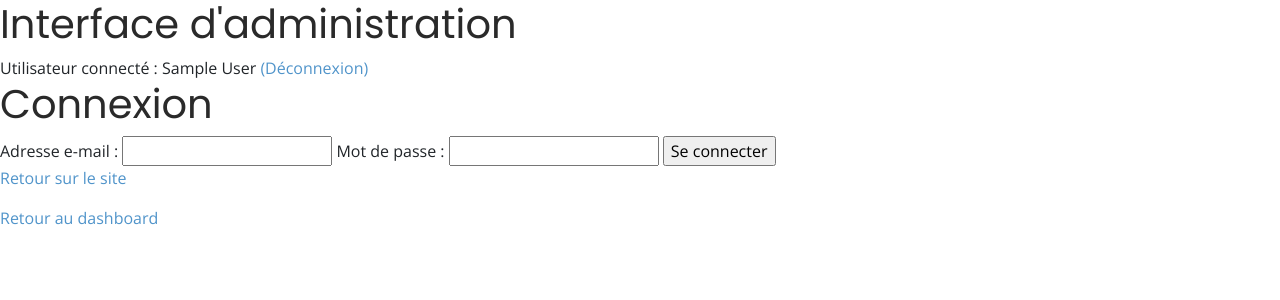
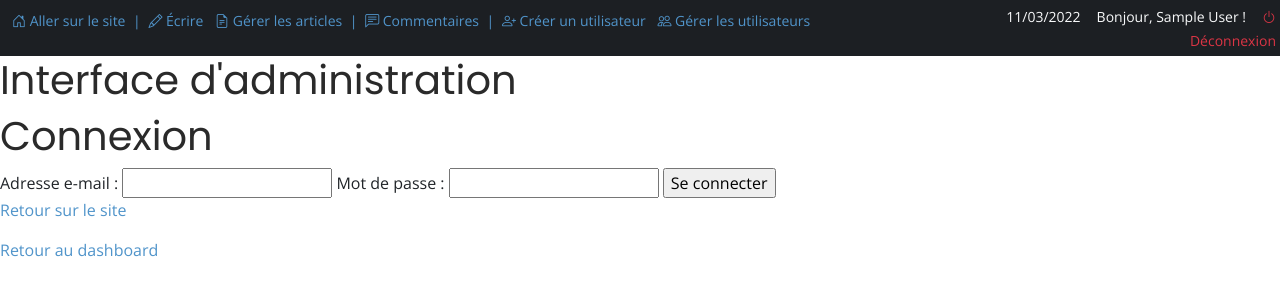
Before and after one commit to teddylelong/openclassrooms-p5, a PHP site: page /login/ in a window 1280 px wide. Shown: the top 300 px of the page. Run offline with PHP 8.4, Linux system fonts and the light colour scheme; the visitor is signed in with stand-in values (Sample User, id 1); data that the repository does not hold is empty; classes that the project's autoload settings leave out are loaded by file name; some libraries are stand-ins or nearby versions.

Commit message:
Refactoring admin layout into Twig template parts

```diff
--- a/templates/adminlayout.html.twig
+++ b/templates/adminlayout.html.twig
@@ -10,35 +10,24 @@
 <body class="admin">
     {% block body %}
 
-    <header>
-        {% block header %}
-            <h1>Interface d'administration</h1>
+        <!-- Top Header -->
+        {% include 'template-parts/admin/admin-top-header.part.twig' %}
 
-            {% if session.username %}
-                Utilisateur connecté : {{ session.username }} <a class="text-primary" href="/logout/">(Déconnexion)</a>
-            {% endif %}
-        {% endblock header %}
-    </header>
+        <!-- Header -->
+        {% include 'template-parts/admin/admin-header.part.twig' %}
 
-    <nav>
-        {% block navigation %}
-        {% endblock navigation %}
-    </nav>
+        <!-- Nav menu -->
+        {% include'template-parts/admin/admin-nav.part.twig' %}
 
-        {{ notificationDisplay() }}
+            {{ notificationDisplay() }}
 
         {% block content %}
         {% endblock content %}
 
-        <footer>
-            {% block footer %}
-                <p><a href="/login/">Retour au dashboard</a></p>
-            {% endblock footer %}
-        </footer>
+        <!-- Footer -->
+        {% include 'template-parts/admin/admin-footer.part.twig' %}
 
     {% endblock body %}
 
-
 </body>
-
 </html>
--- a/templates/layout.html.twig
+++ b/templates/layout.html.twig
@@ -12,7 +12,7 @@
     {% block body %}
 
     <!-- Top Header -->
-    {% include 'template-parts/top-header.part.twig' %}
+    {% include 'template-parts/website-top-header.part.twig' %}
 
     <!-- Header + Nav -->
     {% include'template-parts/website-header.part.twig' %}
--- /dev/null
+++ b/templates/template-parts/admin/admin-footer.part.twig
@@ -0,0 +1,5 @@
+<footer>
+    {% block footer %}
+        <p><a href="/login/">Retour au dashboard</a></p>
+    {% endblock footer %}
+</footer>
--- /dev/null
+++ b/templates/template-parts/admin/admin-header.part.twig
@@ -0,0 +1,5 @@
+<header>
+    {% block header %}
+        <h1>Interface d'administration</h1>
+    {% endblock header %}
+</header>
--- /dev/null
+++ b/templates/template-parts/admin/admin-nav.part.twig
@@ -0,0 +1,4 @@
+<nav>
+    {% block navigation %}
+    {% endblock navigation %}
+</nav>
--- /dev/null
+++ b/templates/template-parts/admin/admin-top-header.part.twig
@@ -0,0 +1,21 @@
+{% if session.username %}
+    <div class="site-top-header container-fluid">
+        <div class="row">
+            <div class="col-12 col-lg-9 p-2 text-primary">
+                <small>
+                    <a class="m-1 link-primary" href="/"><i class="bi bi-house-door"></i></i> Aller sur le site</a>  |
+                    <a class="m-1 link-primary" href="/article/create/"><i class="bi bi-pencil"></i> Écrire</a>
+                    <a class="m-1 link-primary" href="/article/indexadmin/"><i class="bi bi-file-earmark-text"></i> Gérer les articles</a> |
+                    <a class="m-1 link-primary" href="/comment/indexbyapprovement/"><i class="bi bi-chat-left-text"></i> Commentaires</a> |
+                    <a class="m-1 link-primary" href="/user/create/"><i class="bi bi-person-plus"></i> Créer un utilisateur</a>
+                    <a class="m-1 link-primary" href="/user/index/"><i class="bi bi-people"></i> Gérer les utilisateurs</a>
+                </small>
+            </div>
+            <div class="col-12 col-lg-3 p-1 text-end text-light">
+                <small>
+                    <span>{{ 'now'|date('d/m/Y') }}</span><span class="mx-3">Bonjour, {{ session.username }} !</span><a class="link-danger" href="/logout/"><i class="bi bi-power"></i> Déconnexion</a>
+                </small>
+            </div>
+        </div>
+    </div>
+{% endif %}
--- a/templates/template-parts/top-header.part.twig
+++ b/templates/template-parts/website-top-header.part.twig
@@ -13,7 +13,7 @@
             </div>
             <div class="col-12 col-lg-3 p-1 text-end text-light">
                 <small>
-                    <span>Bonjour, {{ session.username }} ! <a class="link-danger" href="/logout/"><i class="bi bi-power"></i> Déconnexion</a></span>
+                    <span>{{ 'now'|date('d/m/Y') }}</span><span class="mx-3">Bonjour, {{ session.username }} !</span><a class="link-danger" href="/logout/"><i class="bi bi-power"></i> Déconnexion</a>
                 </small>
             </div>
         </div>
```
